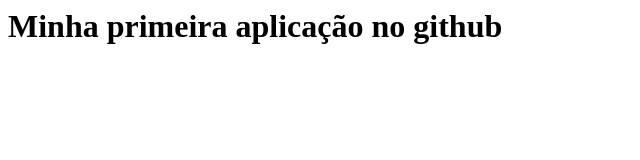
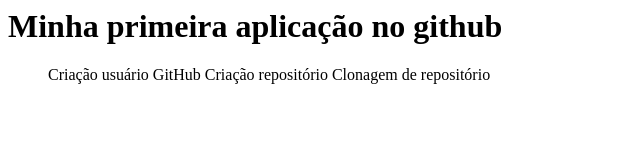
Before and after one commit to kayquelopes/My-first-github-page, a plain HTML site: page index.html in a window 1280 px wide. Shown: the whole page, without its empty margins (0-640 px from the left). Drawn offline with Linux system fonts and the light colour scheme.

Commit message:
Criação lista no arquivo index

```diff
--- a/index.html
+++ b/index.html
@@ -4,5 +4,10 @@
   <head>
   <body>
     <h1>Minha primeira aplicação no  github</h1>
+    <ul>
+      <il>Criação usuário GitHub</il>
+      <il>Criação repositório</il>
+      <il>Clonagem de repositório</il>
+    </ul>
   </body>
 </html>
```
